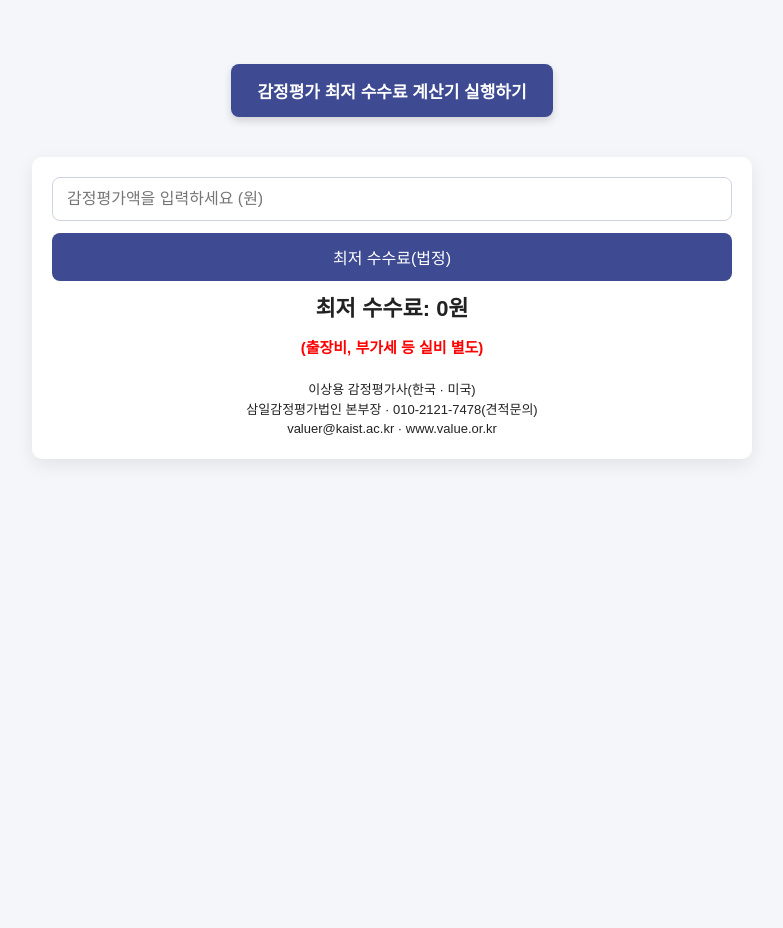
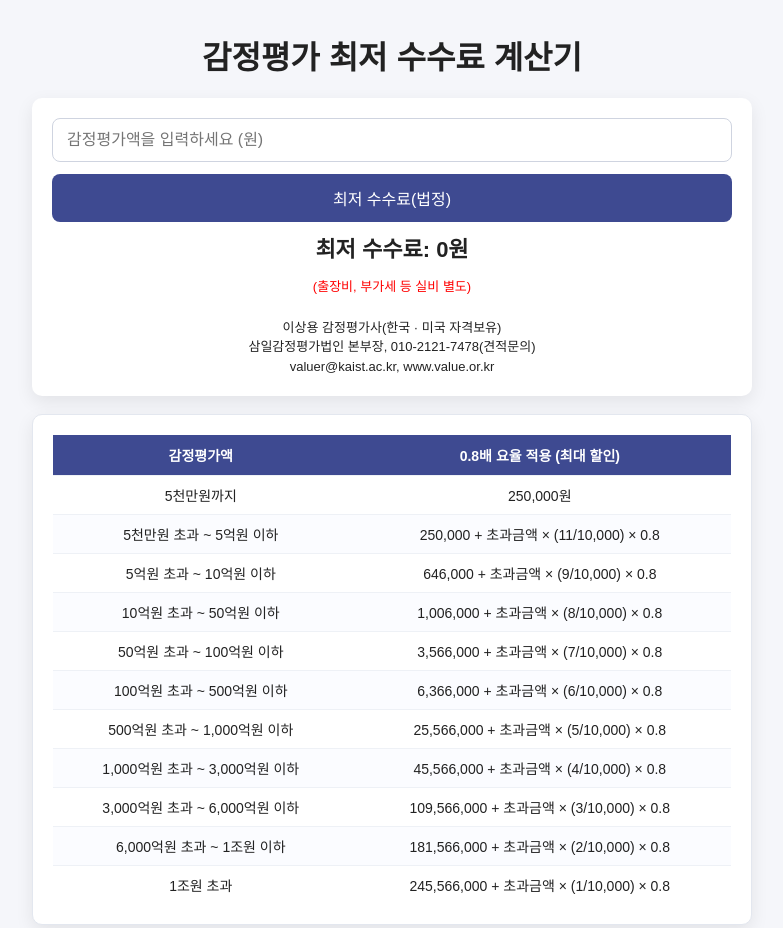
Before and after one commit to value7478/calculator, a plain HTML site: page index.html in a window 1280 px wide. Shown: the whole page, without its empty margins (248-1031 px from the left). Before the commit the page ends 800 px from the top, so only its background shows below. Drawn offline with Linux system fonts and the light colour scheme.

Commit message:
Update index.html

```diff
--- a/index.html
+++ b/index.html
@@ -3,7 +3,7 @@
 <head>
   <meta charset="UTF-8" />
   <meta name="viewport" content="width=device-width, initial-scale=1.0"/>
-  <title>감정평가 최저 수수료 계산기(2025년 개정)</title>
+  <title>감정평가 최저 수수료 계산기(2025년 3월 17일 개정 반영)</title>
   <style>
     :root { --brand:#3e4a91; --brand-d:#2e3a71; }
     *{ box-sizing:border-box; }
@@ -37,24 +37,29 @@
       text-align:center; margin-top:10px; line-height:1.6;
     }
     .result strong{ font-size:22px; }
-    .muted{ color:red; font-size:15px; font-weight:bold; }
+    .muted{ color:red; font-size:13px; }
+    .table{
+      overflow-x:auto; border-radius:10px; border:1px solid #e3e7ef;
+    }
+    table{ width:100%; border-collapse:collapse; font-size:14px; }
+    thead th{
+      background:var(--brand); color:#fff; padding:10px; text-align:center;
+    }
+    tbody td{
+      padding:9px 10px;
+      border-top:1px solid #eef1f6;
+      vertical-align:middle;
+      text-align:center;
+    }
+    tbody tr:nth-child(even){ background:#fbfcff; }
   </style>
 </head>
 <body>
   <div class="wrap">
+    <h1>감정평가 최저 수수료 계산기</h1>
 
-    <!-- 버튼 (상단) -->
-    <p style="text-align:center; margin:40px 0;">
-      <a href="#calc"
-         style="display:inline-block; background:#3e4a91; color:#fff;
-                padding:14px 26px; border-radius:8px; text-decoration:none;
-                font-size:17px; font-weight:bold; box-shadow:0 4px 8px rgba(0,0,0,0.15);">
-        감정평가 최저 수수료 계산기 실행하기
-      </a>
-    </p>
-
-    <!-- 계산기 -->
-    <div class="card" id="calc">
+    <div class="card">
+      <!-- 폼으로 감싸서 Enter(Submit)로도 계산 -->
       <form id="calcForm" autocomplete="off" novalidate>
         <div class="row">
           <label class="sr-only" for="amount">감정평가액</label>
@@ -69,6 +74,7 @@
         <button class="btn" id="calcBtn" type="submit">최저 수수료(법정)</button>
       </form>
 
+      <!-- 결과 표시부 -->
       <div class="result" id="resultBox" aria-live="polite">
         <div style="margin-bottom:10px;">
           <strong>최저 수수료: 0원</strong>
@@ -77,23 +83,49 @@
           (출장비, 부가세 등 실비 별도)
         </div>
         <div style="font-size:13px; line-height:1.5;">
-          이상용 감정평가사(한국 · 미국)<br/>
-          삼일감정평가법인 본부장 · 010-2121-7478(견적문의)<br/>
-          valuer@kaist.ac.kr · www.value.or.kr
+          이상용 감정평가사(한국 · 미국 자격보유)<br/>
+          삼일감정평가법인 본부장, 010-2121-7478(견적문의)<br/>
+          valuer@kaist.ac.kr, www.value.or.kr
         </div>
       </div>
     </div>
 
+    <div class="card table">
+      <table>
+        <thead>
+          <tr>
+            <th>감정평가액</th>
+            <th>0.8배 요율 적용 (최대 할인)</th>
+          </tr>
+        </thead>
+        <tbody>
+          <tr><td>5천만원까지</td><td>250,000원</td></tr>
+          <tr><td>5천만원 초과 ~ 5억원 이하</td><td>250,000 + 초과금액 × (11/10,000) × 0.8</td></tr>
+          <tr><td>5억원 초과 ~ 10억원 이하</td><td>646,000 + 초과금액 × (9/10,000) × 0.8</td></tr>
+          <tr><td>10억원 초과 ~ 50억원 이하</td><td>1,006,000 + 초과금액 × (8/10,000) × 0.8</td></tr>
+          <tr><td>50억원 초과 ~ 100억원 이하</td><td>3,566,000 + 초과금액 × (7/10,000) × 0.8</td></tr>
+          <tr><td>100억원 초과 ~ 500억원 이하</td><td>6,366,000 + 초과금액 × (6/10,000) × 0.8</td></tr>
+          <tr><td>500억원 초과 ~ 1,000억원 이하</td><td>25,566,000 + 초과금액 × (5/10,000) × 0.8</td></tr>
+          <tr><td>1,000억원 초과 ~ 3,000억원 이하</td><td>45,566,000 + 초과금액 × (4/10,000) × 0.8</td></tr>
+          <tr><td>3,000억원 초과 ~ 6,000억원 이하</td><td>109,566,000 + 초과금액 × (3/10,000) × 0.8</td></tr>
+          <tr><td>6,000억원 초과 ~ 1조원 이하</td><td>181,566,000 + 초과금액 × (2/10,000) × 0.8</td></tr>
+          <tr><td>1조원 초과</td><td>245,566,000 + 초과금액 × (1/10,000) × 0.8</td></tr>
+        </tbody>
+      </table>
+    </div>
   </div>
 
   <script>
+    // 숫자 포맷: 1원 단위 절사(반올림 없음)
     const fmt = (n) => new Intl.NumberFormat('ko-KR', { maximumFractionDigits: 0 }).format(Math.trunc(n));
 
+    // 숫자만 추출
     function parseAmount(v){
       const num = (v || '').replace(/[^\d]/g,'');
       return Number(num || 0);
     }
 
+    // 최저 수수료 계산
     function calcFee(A){
       if (A <= 50_000_000) return 250_000;
       else if (A <= 500_000_000) return 250_000 + (A - 50_000_000) * (11/10_000) * 0.8;
@@ -108,17 +140,20 @@
       else return 245_566_000 + (A - 1_000_000_000_000) * (1/10_000) * 0.8;
     }
 
+    // 결과 갱신
     function updateResult(){
       const A = parseAmount(document.getElementById('amount').value);
       const fee = calcFee(A);
       document.querySelector('#resultBox strong').textContent = `최저 수수료: ${fmt(fee)}원`;
     }
 
+    // 폼 제출(엔터/버튼) 시 계산
     document.getElementById('calcForm').addEventListener('submit', (e) => {
       e.preventDefault();
       updateResult();
     });
 
+    // 입력 시 자동 콤마 및 미리보기(원치 않으면 updateResult() 호출은 빼도 됨)
     const amt = document.getElementById('amount');
     amt.addEventListener('input', (e) => {
       const raw = parseAmount(e.target.value);
@@ -126,6 +161,7 @@
       updateResult();
     });
 
+    // 접근성 숨김 라벨용 유틸(선택)
     (function injectSrOnlyCss(){
       const css = '.sr-only{position:absolute;width:1px;height:1px;padding:0;overflow:hidden;clip:rect(0,0,0,0);white-space:nowrap;border:0;}';
       const style = document.createElement('style');
```
